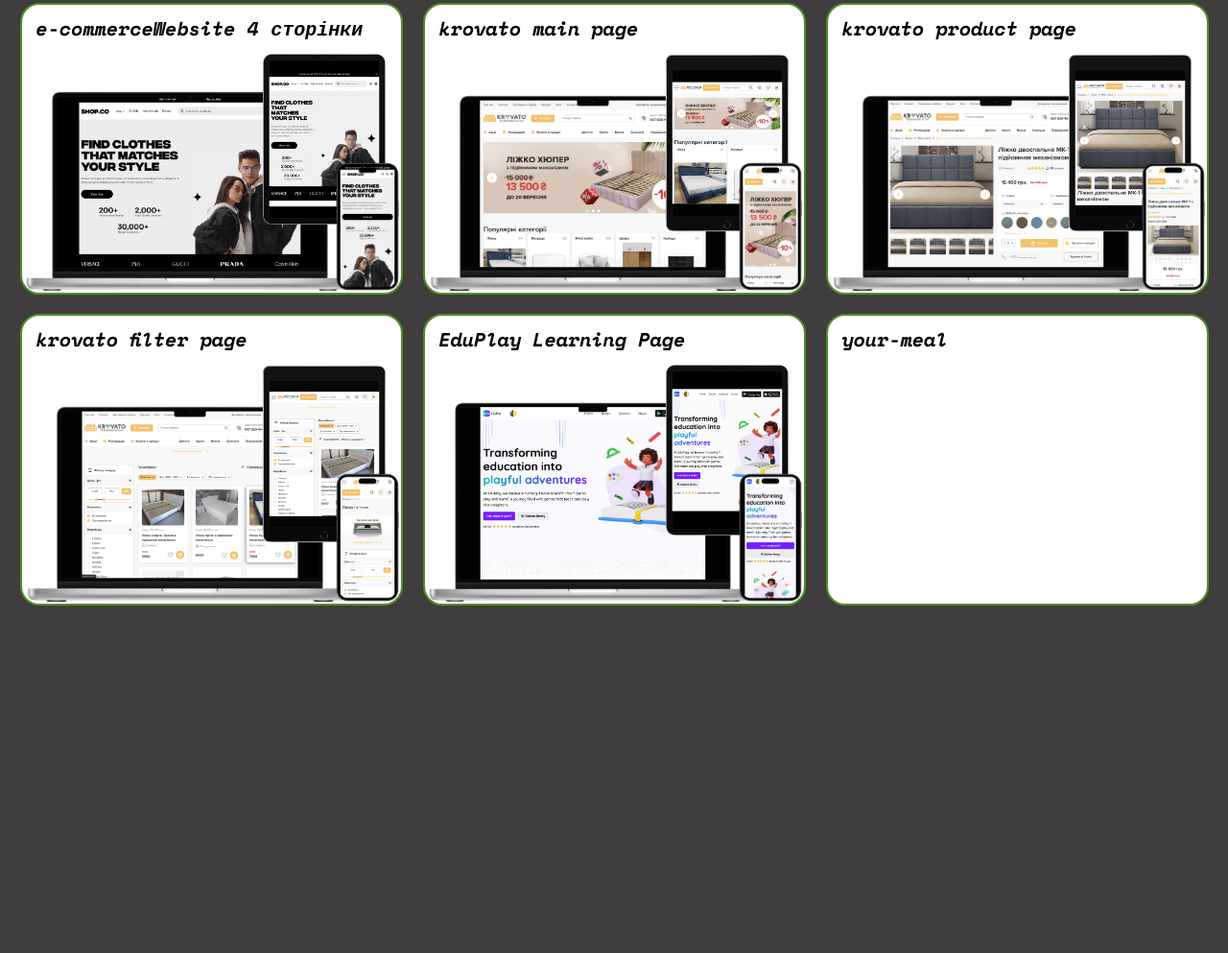
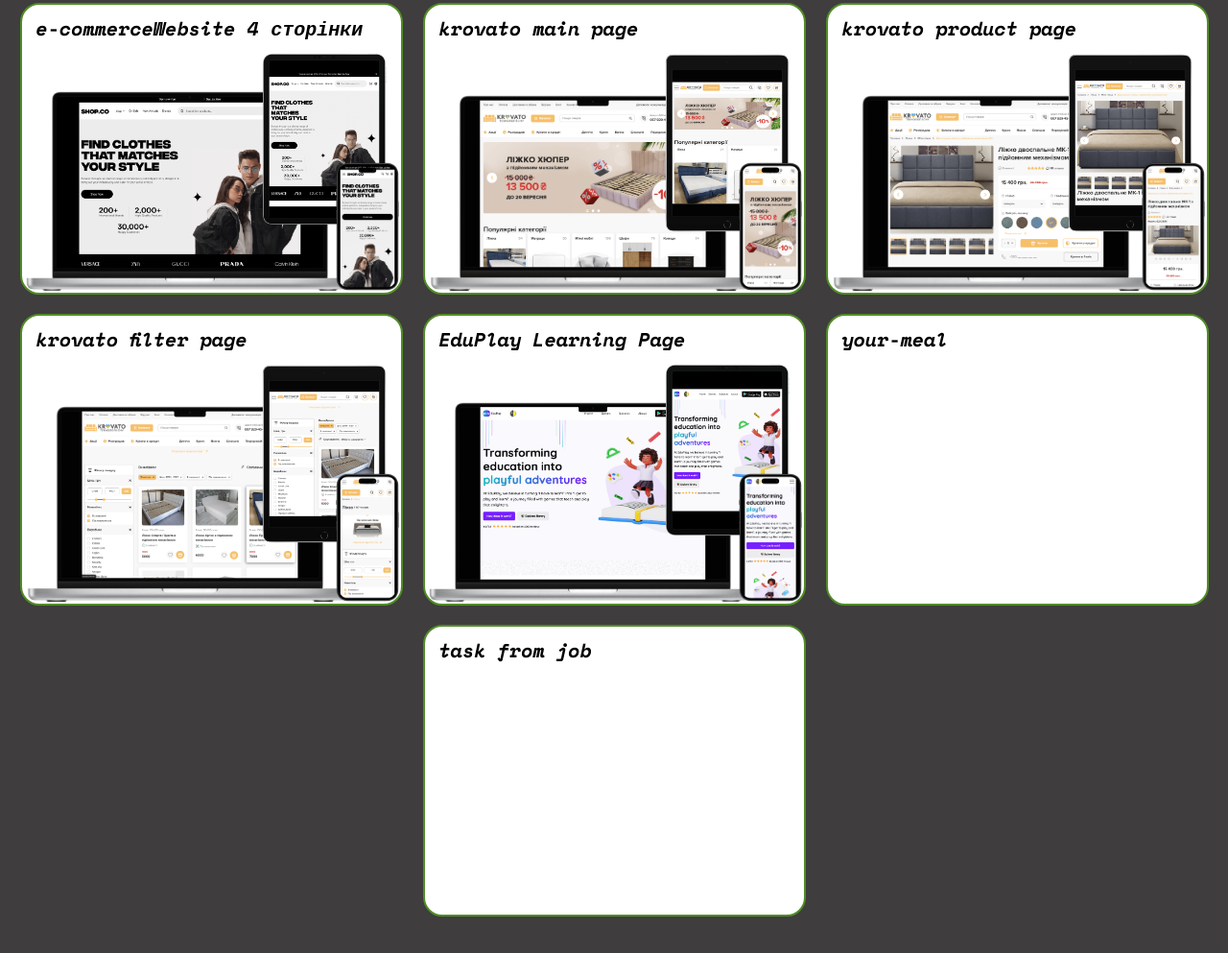
Before and after one commit to stepan-horniak/portfolio, a plain HTML site: page index.html in a window 1280 px wide. Shown: the part 1099-2092 px from the top of the page at 96% size. Before the commit the page ends 1790 px from the top, so only its background shows below. Drawn offline with Linux system fonts and the light colour scheme.

Commit message:
add task from job project

```diff
--- a/index.html
+++ b/index.html
@@ -110,10 +110,15 @@
               <img src="./images/progects/5/EduPlay-Learning Page-tell-portrait.png" alt="">
             </div>
           </a>
-          <a href=" https://stepan-horniak.github.io/your-meal/" target="_blank" class="progects__block block-progects">
+          <a href="https://stepan-horniak.github.io/your-meal/" target="_blank" class="progects__block block-progects">
             <div class="block-progects__title">your-meal</div>
             <div class="block-progects__images">
-
+            </div>
+          </a>
+          <a href="https://stepan-horniak.github.io/task-from-job/" target="_blank"
+            class="progects__block block-progects">
+            <div class="block-progects__title">task from job</div>
+            <div class="block-progects__images">
             </div>
           </a>
         </div>
```
